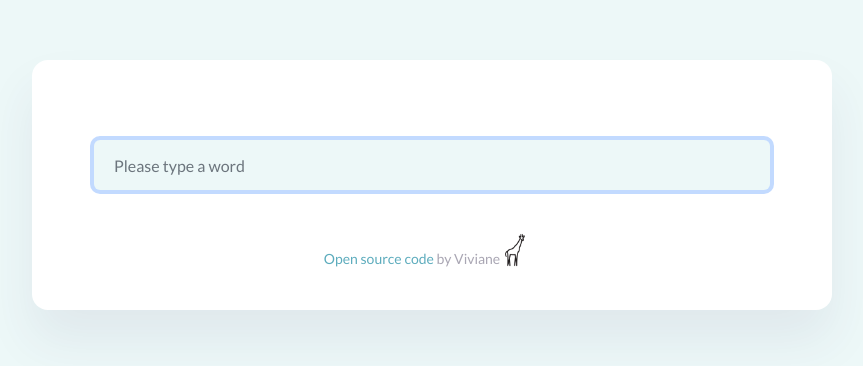
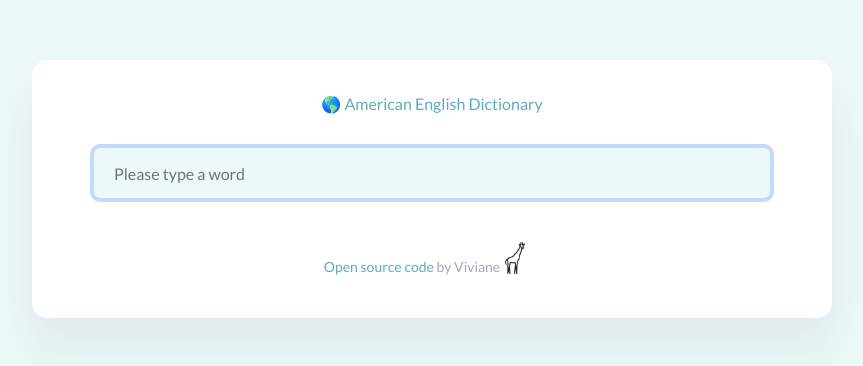
Before and after one commit to VivianeSimolka/react-dictionary-app, a React (Create React App) app: page / in a window 1280 px wide. Shown: the top 366 px of the page, without its empty margins (208-1071 px from the left). Built offline with nearby package versions, Linux system fonts and the light colour scheme; a web font is replaced by a local one.

Commit message:
Included Header

```diff
--- a/src/Dictionary.css
+++ b/src/Dictionary.css
@@ -4,7 +4,7 @@
 }
 
 .Dictionary form {
-  margin-top: 30px;
+  margin-top: 5px;
 
   padding-bottom: 30px;
 }
--- a/src/Header.css
+++ b/src/Header.css
@@ -1,6 +1,11 @@
 .Header {
-  font-size: 14px;
+  font-size: 16px;
   line-height: 18px;
   text-align: center;
-  color: rgba(39, 33, 66, 0.4);
+  color: #5dacbd;
+  margin-top: 5px;
+  margin-bottom: 10px;
 }
+.Header .icon {
+  max-height: 70px;
+}
--- a/src/Header.js
+++ b/src/Header.js
@@ -2,5 +2,5 @@ import React from "react";
 import "./Header.css";
 
 export default function Footer() {
-  return <div className="Header">{null}</div>;
+  return <div className="Header">🌎 American English Dictionary </div>;
 }
```
